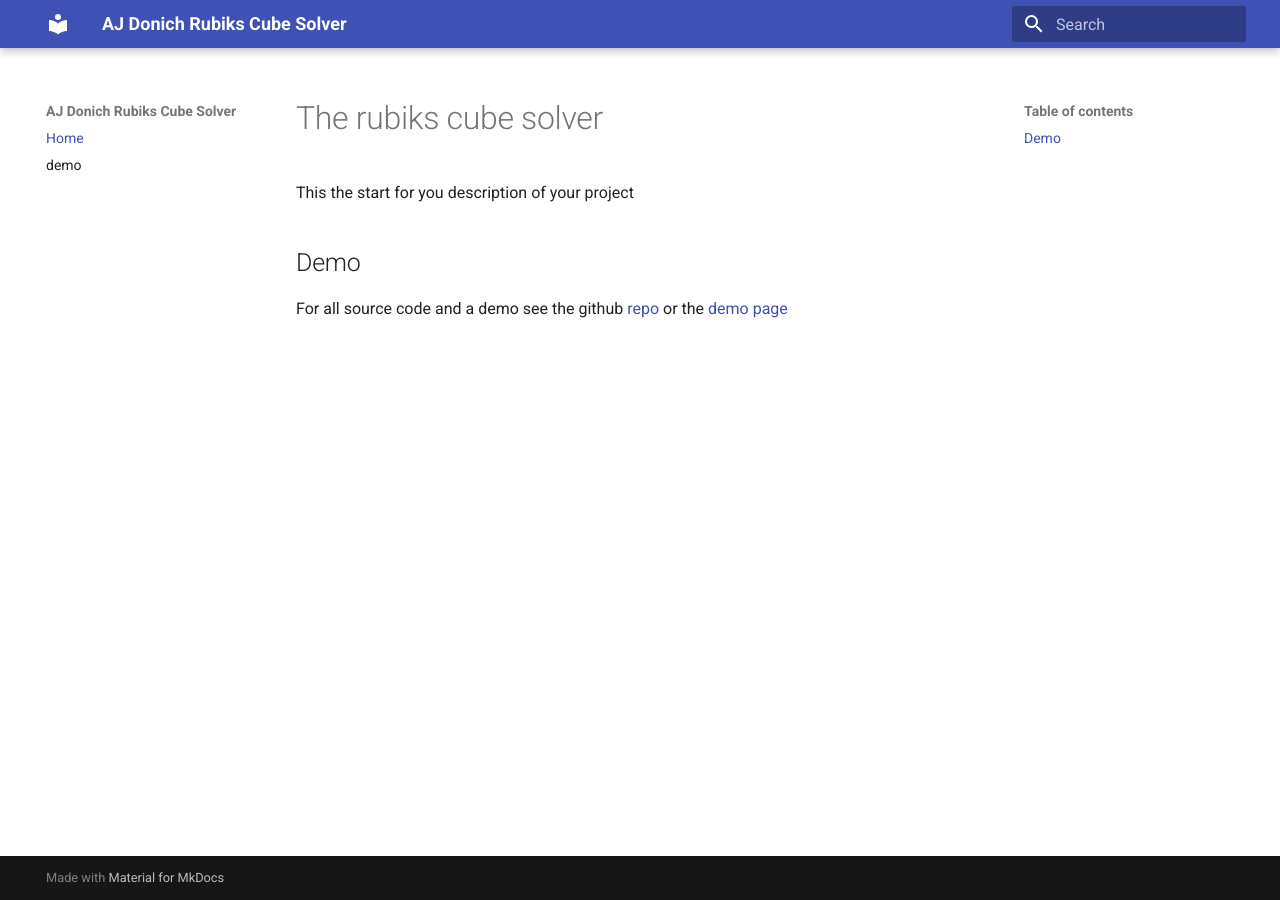
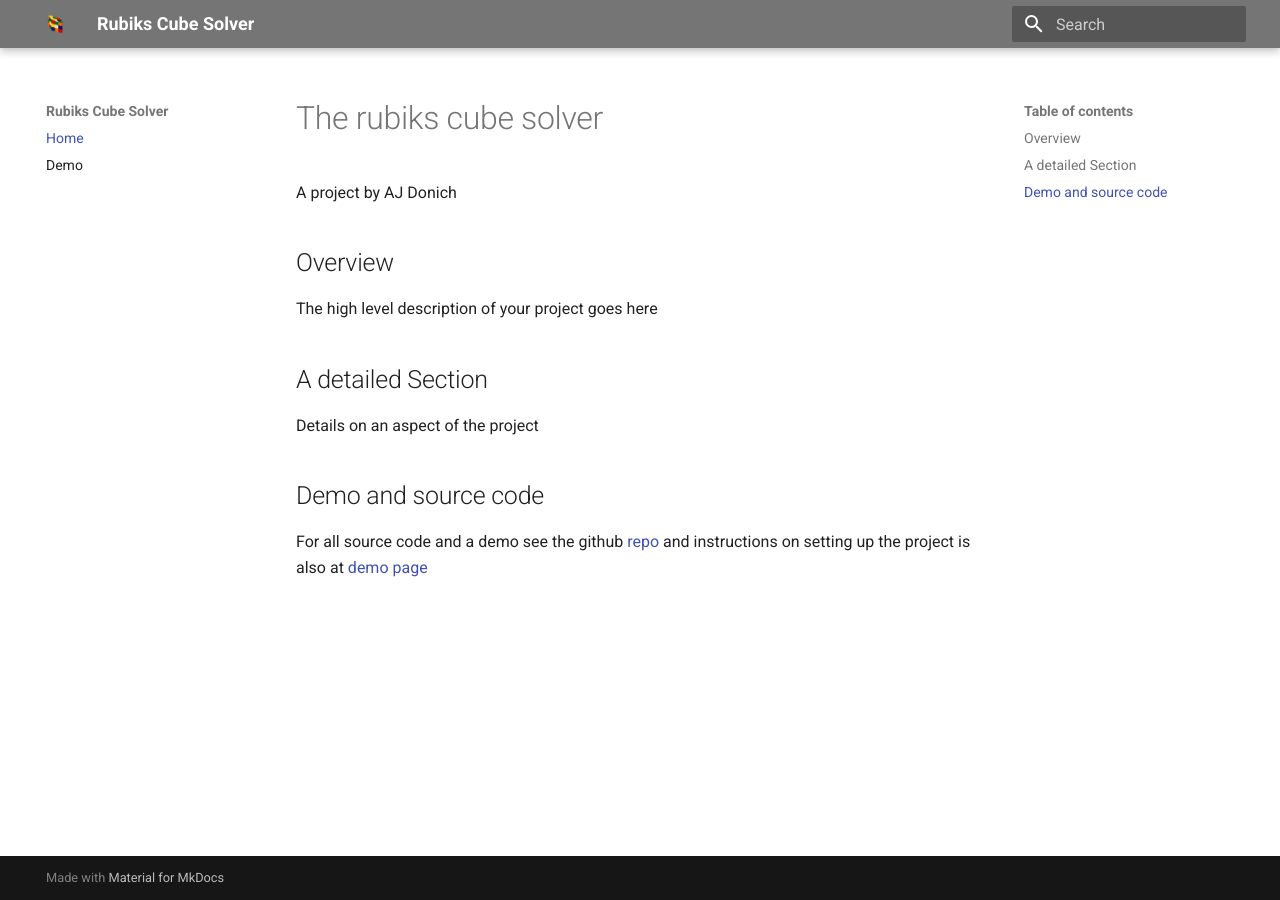
Before and after one commit to ajdonich/rubiks-cube, an MkDocs documentation site: the page built from docs/index.md, in a window 1280 px wide. Built offline with MkDocs 1.6.1 and Material for MkDocs 9.7.7, drawn with Linux system fonts in a browser that asks for light colours.

Commit message:
docs: added mkdocs theme

```diff
--- a/docs/index.md
+++ b/docs/index.md
@@ -1,7 +1,15 @@
 # The rubiks cube solver
 
-This the start for you description of your project
+A project by AJ Donich
 
-## Demo
+## Overview
 
-For all source code and a demo see the github [repo](https://github.com/ajdonich) or the [demo page](demo.md)
+The high level description of your project goes here
+
+## A detailed Section
+
+Details on an aspect of the project
+
+## Demo and source code
+
+For all source code and a demo see the github [repo](https://github.com/ajdonich/rubiks-cube) and instructions on setting up the project is also at [demo page](demo.md)
--- a/mkdocs.yml
+++ b/mkdocs.yml
@@ -1,5 +1,11 @@
-site_name: AJ Donich Rubiks Cube Solver
+site_name: Rubiks Cube Solver
 nav:
   - Home: index.md
-  - demo: demo.md
-theme: 'material'
+  - Demo: demo.md
+theme:
+  name: 'material'
+  favicon: 'assets/images/favicon.ico'
+  logo: 'assets/images/rubik.png'
+  palette:
+    primary: 'grey'
+    accent: 'blue'
```
Also changed, not shown: docs/demo.md (+8 -5 lines), docs/assets/images/favicon.ico (added), docs/assets/images/rubik.png (added).
